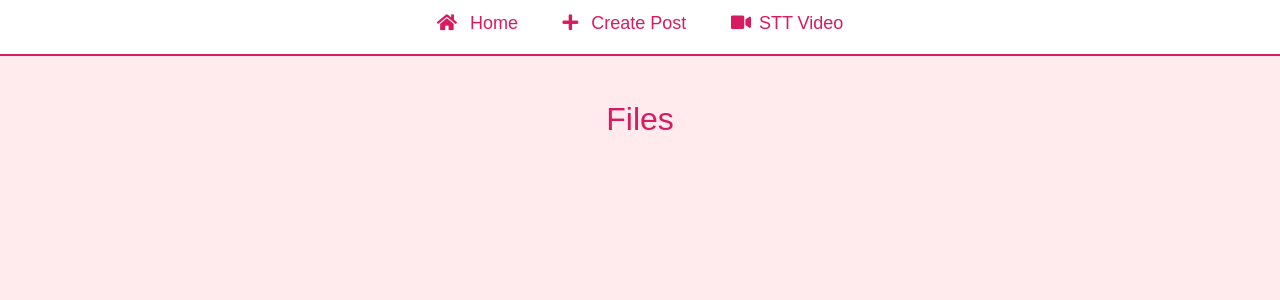
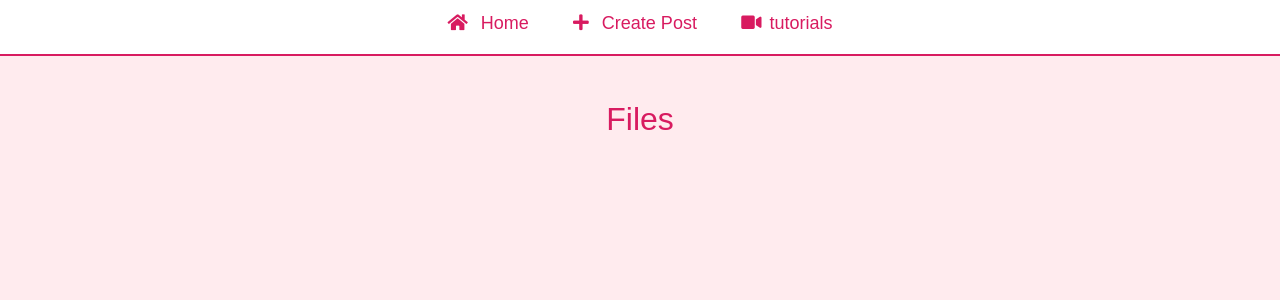
Before and after one commit to Abr254/Startech, a Django app: page /files/files/ in a window 1280 px wide. Shown: the top 300 px of the page. Run offline with Django 5.2, Linux system fonts and the light colour scheme; data that the repository does not hold is empty; some libraries are stand-ins or nearby versions.

Commit message:
Update file_list.html

```diff
--- a/files/templates/file_list.html
+++ b/files/templates/file_list.html
@@ -108,7 +108,7 @@
         </a>
         <!-- Link to Video Tutorials -->
         <a href="{% url 'video_list' %}" class="icon-link">
-            <i class="fas fa-video"></i>STT Video
+            <i class="fas fa-video"></i>tutorials
         </a>
     </div>
 
```
